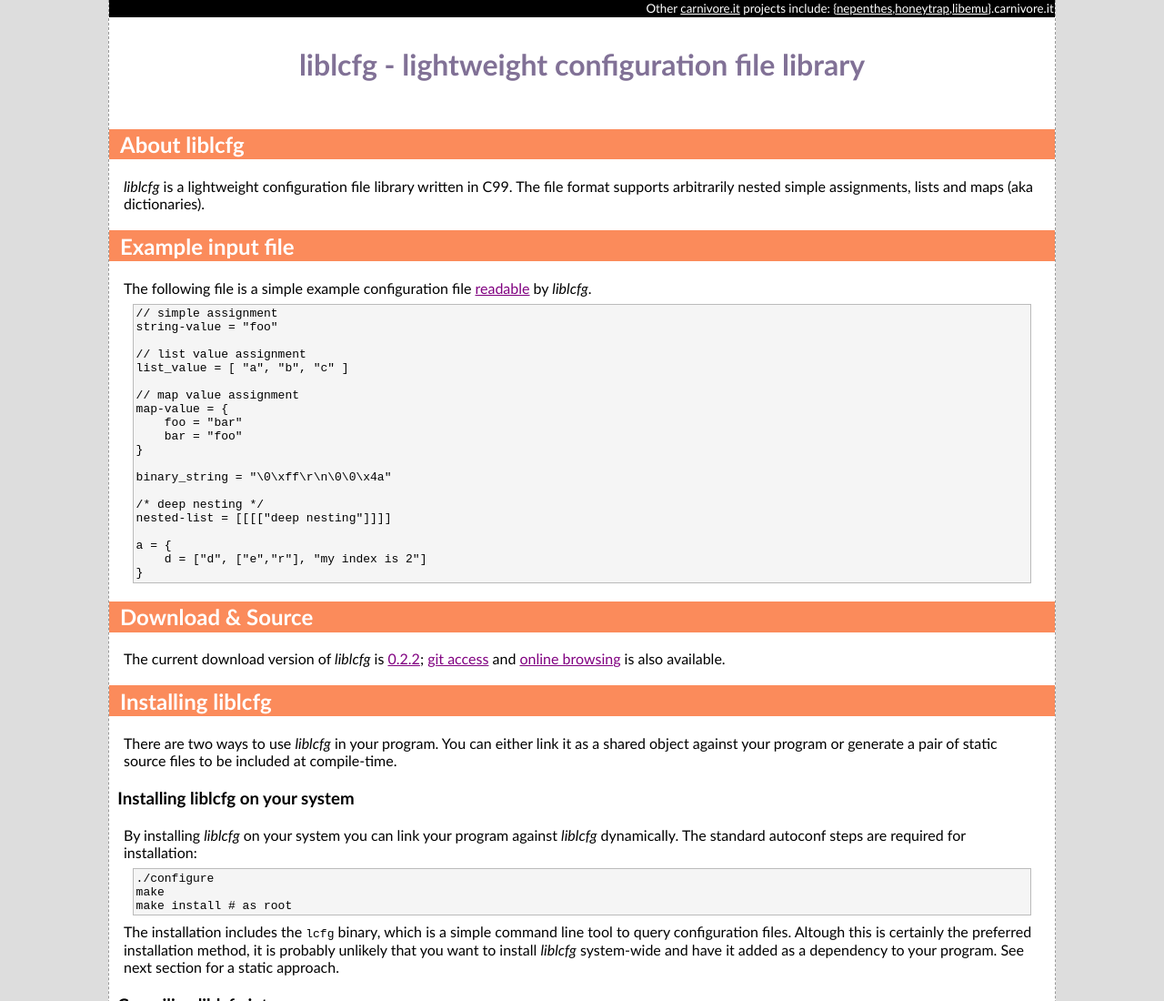
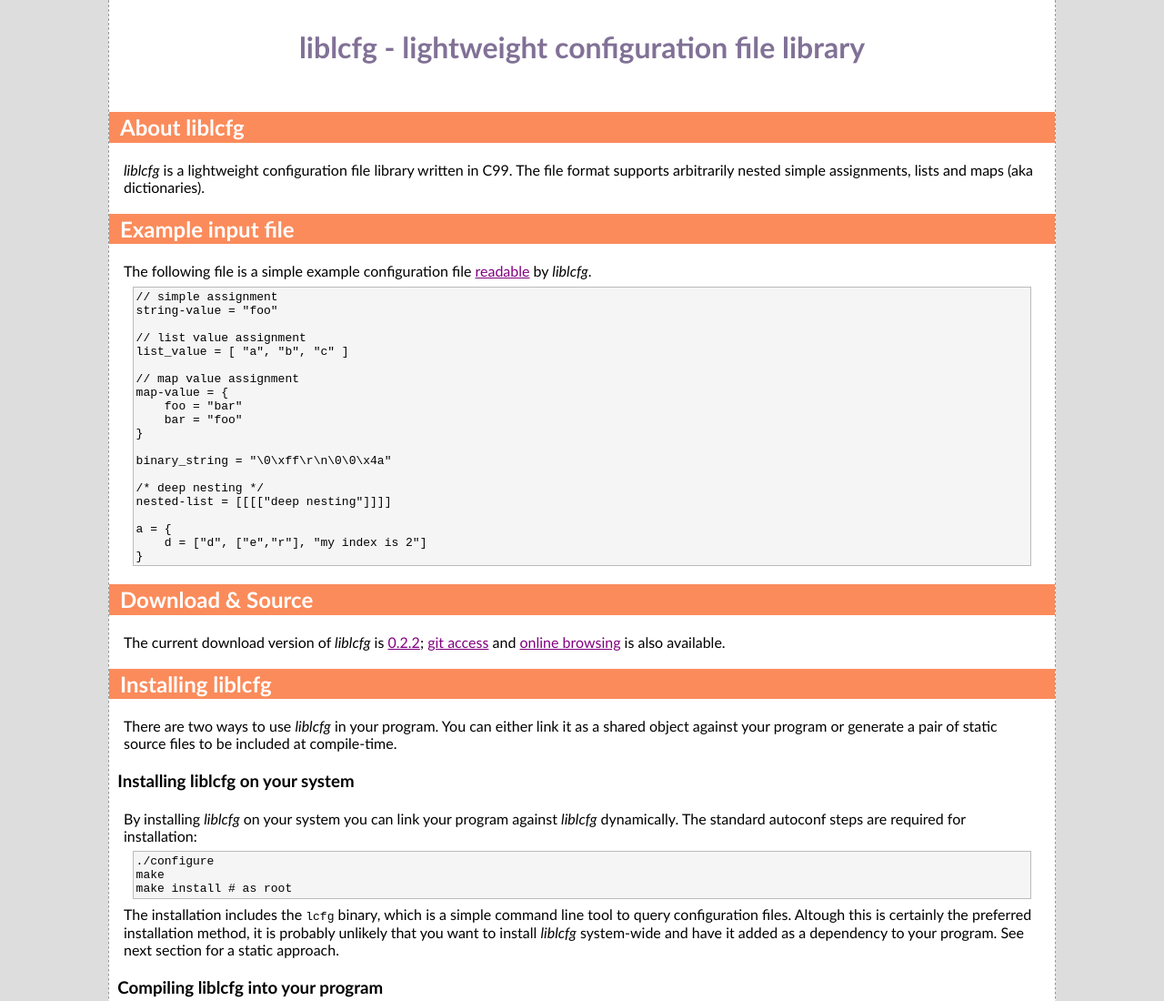
Before and after one commit to pb-/liblcfg, a plain HTML site: page website/index.html in a window 1280 px wide. Shown: the top 1100 px of the page at 91% size. Drawn offline with Linux system fonts and the light colour scheme.

Commit message:
remove dead links

```diff
--- a/website/index.html
+++ b/website/index.html
@@ -7,7 +7,6 @@
   </head>
   <body>
   <div id="content">
-    <p id="backlink">Other <a href="http://carnivore.it">carnivore.it</a> projects include: {<a href="http://nepenthes.carnivore.it">nepenthes</a>,<a href="http://honeytrap.carnivore.it">honeytrap</a>,<a href="http://libemu.carnivore.it">libemu</a>}.carnivore.it</p>
     <h1>liblcfg - lightweight configuration file library</h1>
 
 	<h2><a href="#about" id="about">About liblcfg</a></h2>
```
